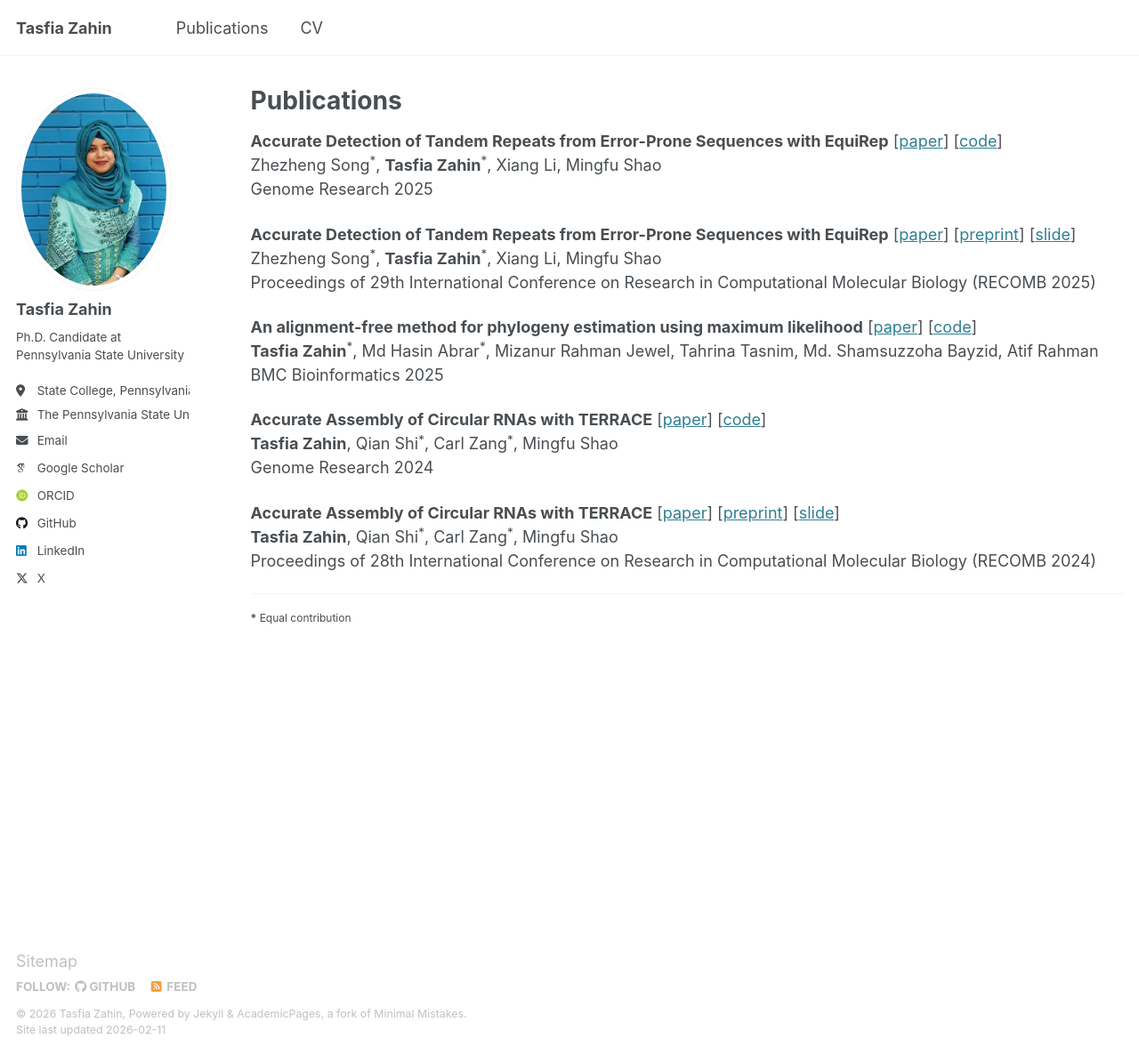
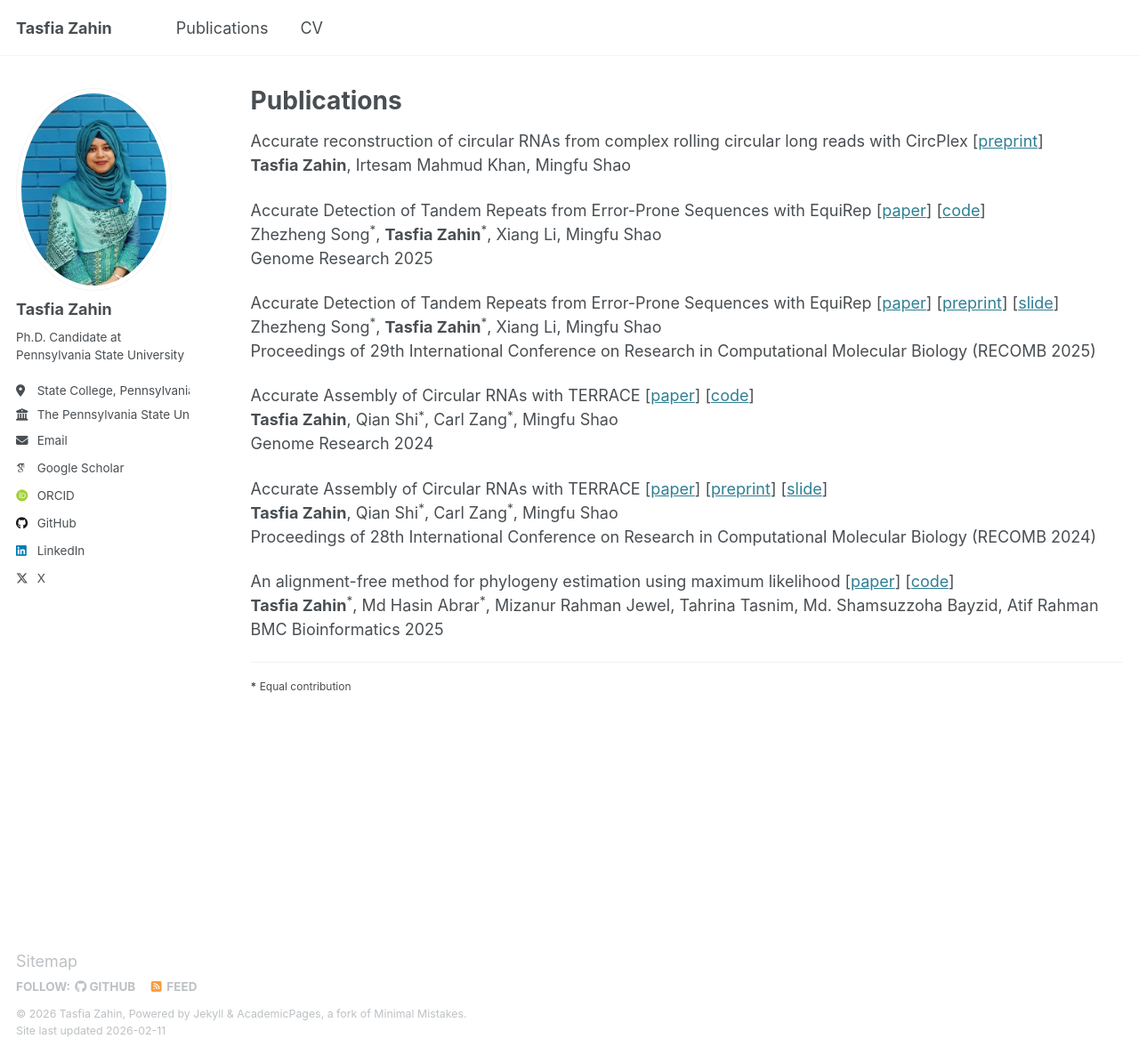
Before and after one commit to TasfiaZahin/TasfiaZahin.github.io, a Jekyll site: the page built from _pages/publications.html, in a window 1280 px wide and 1186 px high. Shown: the whole window at 89% size. Built offline with Jekyll 4.4.1, drawn with Linux system fonts in a browser that asks for light colours; some web fonts are replaced.

Commit message:
pub updated

```diff
--- a/_pages/publications.html
+++ b/_pages/publications.html
@@ -13,9 +13,19 @@ author_profile: true
 
 <div class="publications">
 
+    <div class="publication-item">
+    <p>
+      <!-- <strong>Accurate reconstruction of circular RNAs from complex rolling circular long reads with CircPlex</strong> -->
+      Accurate reconstruction of circular RNAs from complex rolling circular long reads with CircPlex
+      [<a href="https://doi.org/10.1101/2025.11.21.689841" target="_blank">preprint</a>]<br>
+      <strong>Tasfia Zahin</strong>, Irtesam Mahmud Khan, Mingfu Shao
+    </p>
+  </div>
+
   <div class="publication-item">
     <p>
-      <strong>Accurate Detection of Tandem Repeats from Error-Prone Sequences with EquiRep</strong>
+      <!-- <strong>Accurate Detection of Tandem Repeats from Error-Prone Sequences with EquiRep</strong> -->
+      Accurate Detection of Tandem Repeats from Error-Prone Sequences with EquiRep
       [<a href="https://doi.org/10.1101/gr.280750.125" target="_blank">paper</a>]
       [<a href="https://github.com/Shao-Group/EquiRep" target="_blank">code</a>]<br>
       Zhezheng Song<sup>*</sup>, <strong>Tasfia Zahin</strong><sup>*</sup>, Xiang Li, Mingfu Shao<br>
@@ -25,7 +35,8 @@ author_profile: true
 
   <div class="publication-item">
     <p>
-      <strong>Accurate Detection of Tandem Repeats from Error-Prone Sequences with EquiRep</strong>
+      <!-- <strong>Accurate Detection of Tandem Repeats from Error-Prone Sequences with EquiRep</strong> -->
+      Accurate Detection of Tandem Repeats from Error-Prone Sequences with EquiRep
       [<a href="https://link.springer.com/chapter/10.1007/978-3-031-90252-9_46" target="_blank">paper</a>]
       [<a href="https://doi.org/10.1101/2024.11.05.621953" target="_blank">preprint</a>]
       [<a href="/files/RECOMB25_EquiRep.pdf" target="_blank">slide</a>]<br>
@@ -34,20 +45,10 @@ author_profile: true
     </p>
   </div>
 
-
   <div class="publication-item">
     <p>
-      <strong>An alignment-free method for phylogeny estimation using maximum likelihood</strong>
-      [<a href="https://doi.org/10.1186/s12859-025-06080-w" target="_blank">paper</a>]
-      [<a href="https://github.com/hasin-abrar/Peafowl-repo" target="_blank">code</a>]<br>
-      <strong>Tasfia Zahin</strong><sup>*</sup>, Md Hasin Abrar<sup>*</sup>, Mizanur Rahman Jewel, Tahrina Tasnim, Md. Shamsuzzoha Bayzid, Atif Rahman<br>
-      BMC Bioinformatics 2025
-    </p>
-  </div>
-
-  <div class="publication-item">
-    <p>
-      <strong>Accurate Assembly of Circular RNAs with TERRACE</strong>
+      <!-- <strong>Accurate Assembly of Circular RNAs with TERRACE</strong> -->
+      Accurate Assembly of Circular RNAs with TERRACE
       [<a href="https://genome.cshlp.org/content/34/9/1365" target="_blank">paper</a>]
       [<a href="https://github.com/Shao-Group/TERRACE" target="_blank">code</a>]<br>
       <strong>Tasfia Zahin</strong>, Qian Shi<sup>*</sup>, Carl Zang<sup>*</sup>, Mingfu Shao<br>
@@ -57,7 +58,8 @@ author_profile: true
 
   <div class="publication-item">
     <p>
-      <strong>Accurate Assembly of Circular RNAs with TERRACE</strong>
+      <!-- <strong>Accurate Assembly of Circular RNAs with TERRACE</strong> -->
+      Accurate Assembly of Circular RNAs with TERRACE
       [<a href="https://link.springer.com/chapter/10.1007/978-1-0716-3989-4_49" target="_blank">paper</a>]
       [<a href="https://doi.org/10.1101/2024.02.09.579380" target="_blank">preprint</a>]
       [<a href="/files/RECOMB24-TERRACE.pdf" target="_blank">slide</a>]<br>
@@ -66,6 +68,17 @@ author_profile: true
     </p>
   </div>
 
+  <div class="publication-item">
+    <p>
+      <!-- <strong>An alignment-free method for phylogeny estimation using maximum likelihood</strong> -->
+      An alignment-free method for phylogeny estimation using maximum likelihood
+      [<a href="https://doi.org/10.1186/s12859-025-06080-w" target="_blank">paper</a>]
+      [<a href="https://github.com/hasin-abrar/Peafowl-repo" target="_blank">code</a>]<br>
+      <strong>Tasfia Zahin</strong><sup>*</sup>, Md Hasin Abrar<sup>*</sup>, Mizanur Rahman Jewel, Tahrina Tasnim, Md. Shamsuzzoha Bayzid, Atif Rahman<br>
+      BMC Bioinformatics 2025
+    </p>
+  </div>
+
 </div>
 
 <!-- Add footnote here -->
```
